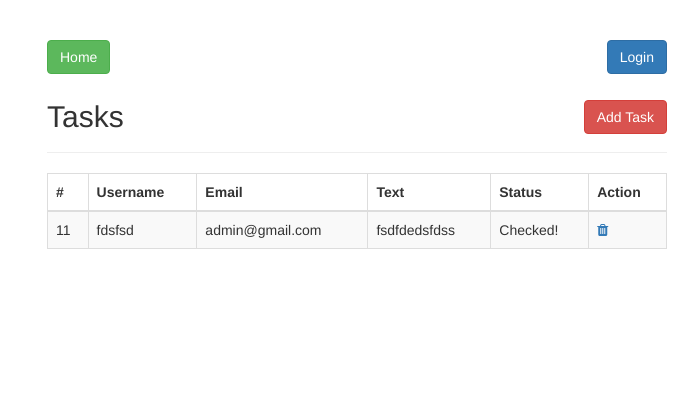
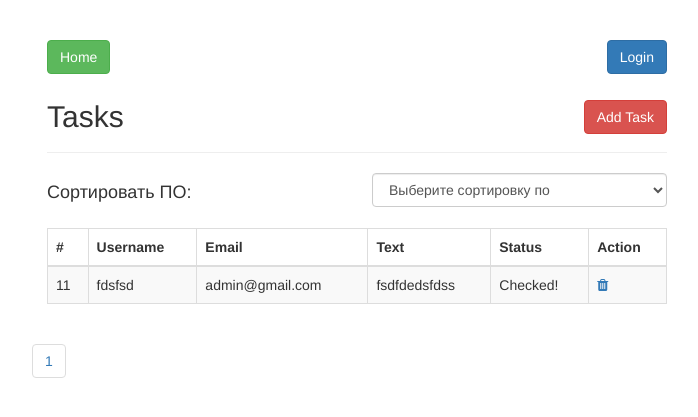
Before and after one commit to sanzharanarbay/testbeejee, a PHP site: page / in a window 1280 px wide. Shown: the top 417 px of the page, without its empty margins (283-981 px from the left). Run offline with PHP 8.4, Linux system fonts and the light colour scheme; data comes from the database, SQL or seed files in the repository.

Commit message:
Added sort and pagination

```diff
--- a/view/list.php
+++ b/view/list.php
@@ -1,4 +1,30 @@
-<?php session_unset();?>
+<?php session_unset();
+$servername='localhost';
+$username='root';
+$password='';
+$dbname = "beejeetest";
+$conn=mysqli_connect($servername,$username,$password,"$dbname");
+if(!$conn){
+die('Could not Connect My Sql:' .mysql_error());
+}
+$limit = 3;
+if (isset($_GET["page"])) {
+    $page  = $_GET["page"];
+    }
+    else{
+    $page=1;
+    };
+
+if (isset($_GET["orderBy"])) {
+    $orderBy = $_GET["orderBy"];
+    }
+    else{
+    $orderBy='id';
+    };
+
+$start_from = ($page-1) * $limit;
+$result = mysqli_query($conn,"SELECT * FROM tasks ORDER BY $orderBy ASC LIMIT $start_from, $limit");
+?>
 <!DOCTYPE html>
 <html lang="en">
 <head>
@@ -38,6 +64,22 @@
                         <h2 class="pull-left">Tasks</h2>
                         <a href="view/insert.php" class="btn btn-danger pull-right">Add Task</a>
                     </div>
+                    <div class="form-group row">
+                        <div class="col-md-6">
+                            <h4>Сортировать ПО:</h4>
+                        </div>
+                         <div class="col-md-6">
+                            <input type="hidden" id="page" value="<?php echo $page; ?>">
+                            <form action="?" method="GET" onchange="sort()">
+                            <select name="orderBy" id="my_select" class="form-control">
+                            <option value="id">Выберите сортировку по</option>
+                            <option value="username">Имя пользователя</option>
+                            <option value="email">Email</option>
+                            <option value="checked">Статус</option>
+                        </select>
+                    </form>
+                        </div>
+                                        </div>
                     <?php
                         if($result->num_rows > 0){
                             echo "<table class='table table-bordered table-striped'>";
@@ -79,8 +121,29 @@
                         }
                     ?>
                 </div>
+                <?php
+
+                $result_db = mysqli_query($conn,"SELECT COUNT(id) FROM tasks");
+                $row_db = mysqli_fetch_row($result_db);
+                $total_records = $row_db[0];
+                $total_pages = ceil($total_records / $limit);
+                /* echo  $total_pages; */
+                $pagLink = "<ul class='pagination'>";
+                for ($i=1; $i<=$total_pages; $i++) {
+                              $pagLink .= "<li class='page-item'><a class='page-link' href='index.php?page=".$i."'>".$i."</a></li>";
+                }
+                echo $pagLink . "</ul>";
+                ?>
             </div>
         </div>
     </div>
+
+   <script type="text/javascript">
+  function sort(option){
+     var option = $('#my_select').val();
+     var page = $('#page').val();
+   window.location = window.location.pathname+'?page='+page+'&orderBy='+option;
+}
+</script>
 </body>
 </html>
```
